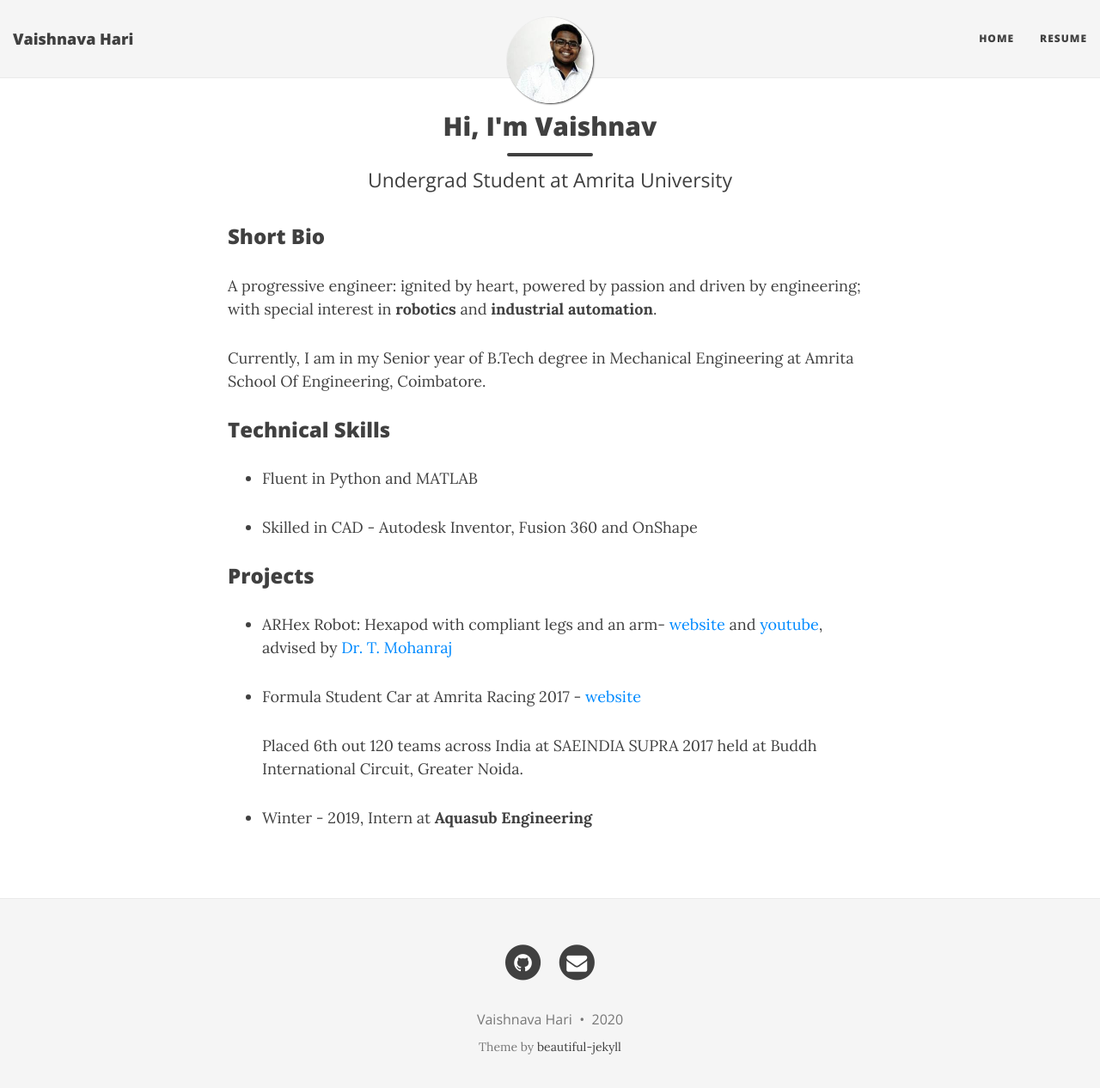
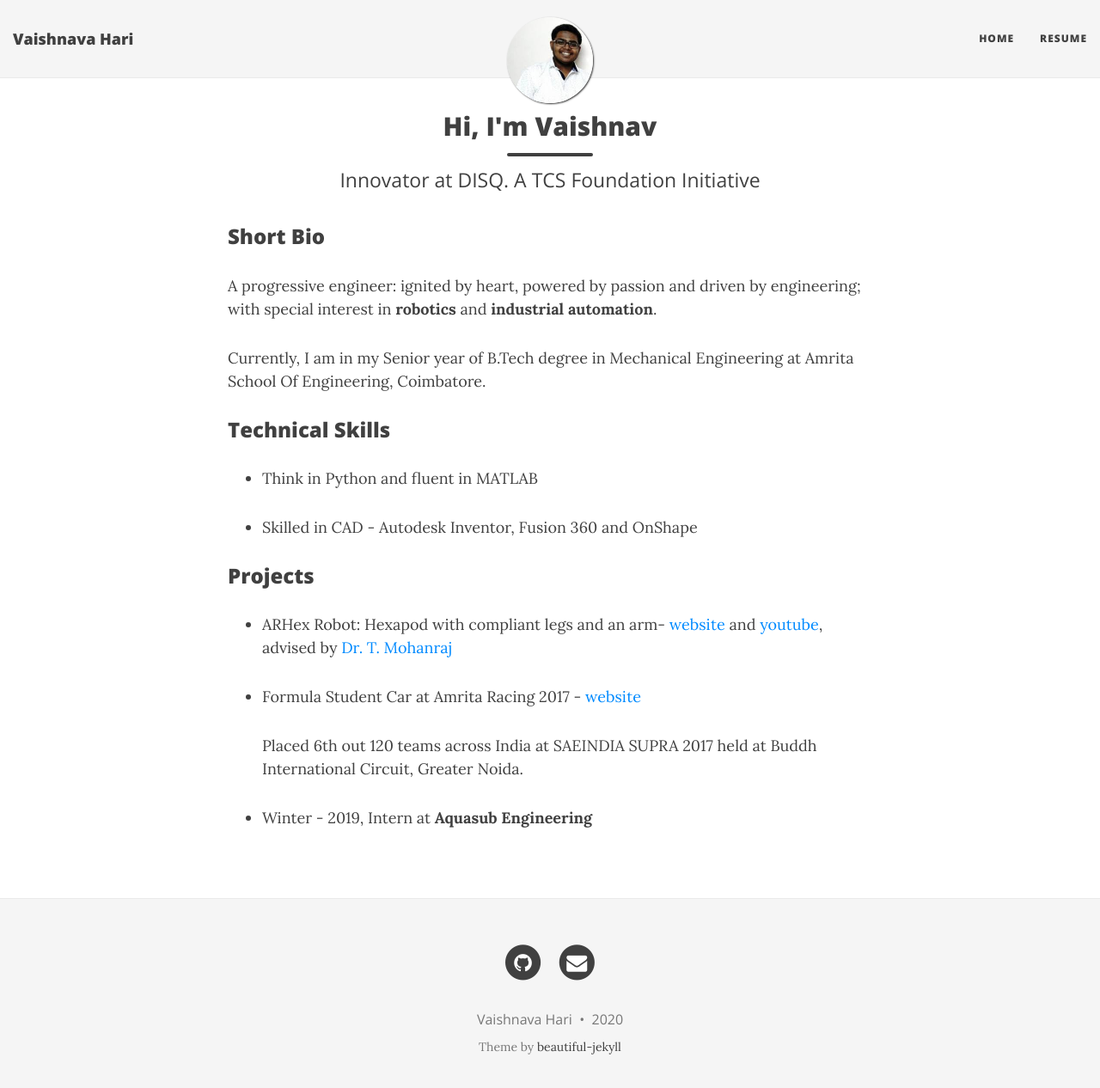
Before and after one commit to svaichu/svaichu.github.io, a Jekyll site: the page built from index.html, in a window 1280 px wide and 1279 px high. Shown: the top 1266 px of the window at 86% size. Built offline with Jekyll 4.4.1, drawn with Linux system fonts in a browser that asks for light colours; nearby versions of some CDN libraries; the list of posts is cut into pages by our own code.

Commit message:
Add DISQ

```diff
--- a/index.html
+++ b/index.html
@@ -1,7 +1,7 @@
 ---
 layout: page
 title: Hi, I'm Vaishnav
-subtitle: Undergrad Student at Amrita University
+subtitle: Innovator at DISQ. A TCS Foundation Initiative
 use-site-title: true
 ---
 
@@ -12,7 +12,7 @@ use-site-title: true
 
 <h3>Technical Skills</h3>
 <ul>
-  <li><p>Fluent in Python and MATLAB</p></li>
+  <li><p>Think in Python and fluent in MATLAB</p></li>
   <li><p>Skilled in CAD - Autodesk Inventor, Fusion 360 and OnShape</p></li>
 </ul>
 
```
